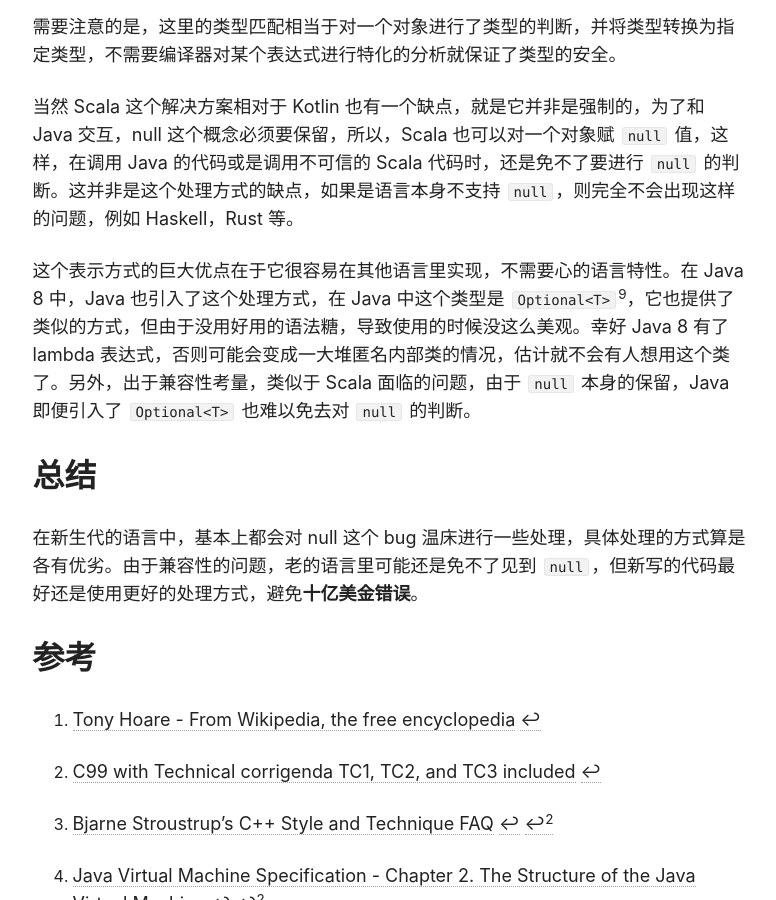
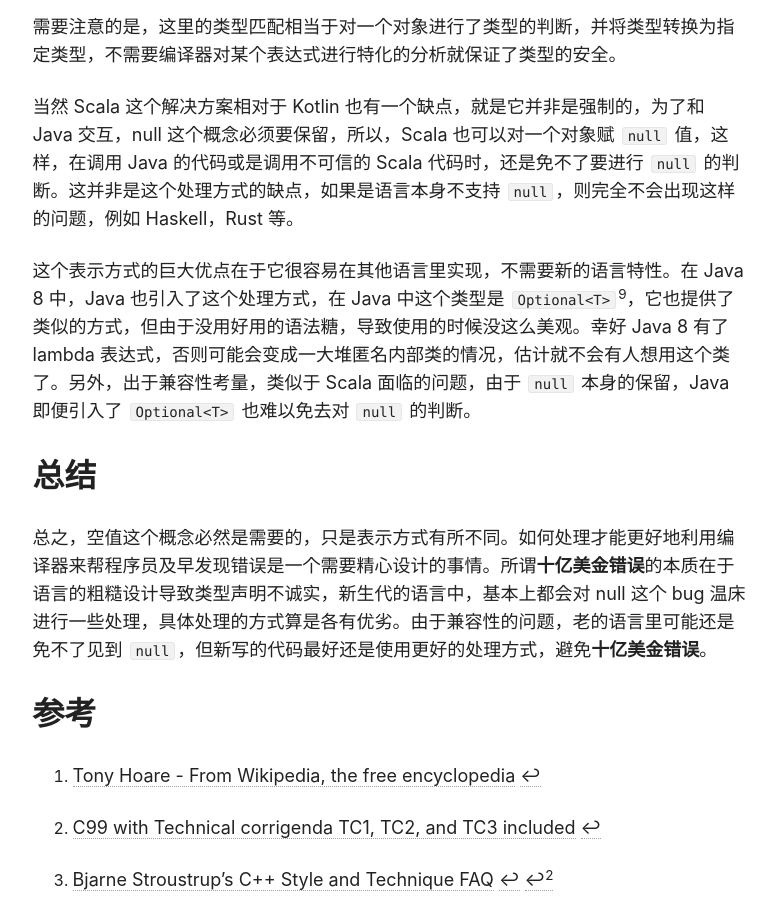
Before and after one commit to folinhuakai/folinhuakai.github.io, a Jekyll site: the page built from _posts/articles/2016-07-22-null-value-and-handling.md, in a window 1280 px wide and 900 px high, scrolled down 5795 px. Shown: the whole window, without its empty margins (347-1123 px from the left). Built offline with Jekyll 4.4.1, drawn with Linux system fonts in a browser that asks for light colours; nearby versions of some CDN libraries; comment, search, counter and statistics services are not loaded; some of the changed text lies outside the part shown.

Commit message:
update 2016-07-22 null value

```diff
--- a/_posts/articles/2016-07-22-null-value-and-handling.md
+++ b/_posts/articles/2016-07-22-null-value-and-handling.md
@@ -47,7 +47,7 @@
 
 至于 Python 这边，就比 Java 要好点，因为 Python 是动态类型的语言，所以不用考虑搞什么特殊值来表示 null，直接用一个特殊的类的对象来表示就可以了，只要大家约定好，都用一个类型的一个值来表示 null，就可以对一个名称的引用情况进行判断。在 Python 中，表示 null 的对象就是 `NoneType` 的 `None`。这种处理会比 Java 在概念上纯粹一些。
 
-以上说的这几个语言用各自的方式表示了 null，但都没有解决所谓的**十亿美金错误**，因为你并不知道一个东西到底是一个具体的对象还是一个 null 值。一个函数说它会返回一个 `String` 类型的对象，这是真的吗？不一定，它可能返回一个 `null`，这就导致每一次使用的时候都要小心翼翼地对其进行判断，否则很有可能就会在运行的时候发生错误，这是一个非常糟糕的事情。
+以上说的这几个语言用各自的方式表示了 null，但都没有解决所谓的**十亿美金错误**，所谓**十亿美金错误**的本质在于语言的粗糙设计导致类型声明不诚实。因为你并不知道一个东西到底是一个具体的对象还是一个 null 值。一个函数说它会返回一个 `String` 类型的对象，这是真的吗？不一定，它可能返回一个 `null`，这就导致每一次使用的时候都要小心翼翼地对其进行判断，否则很有可能就会在运行的时候发生错误，这是一个非常糟糕的事情。
 
 ## 使用可空类型
 
@@ -171,12 +171,12 @@
 
 当然 Scala 这个解决方案相对于 Kotlin 也有一个缺点，就是它并非是强制的，为了和 Java 交互，null 这个概念必须要保留，所以，Scala 也可以对一个对象赋 `null` 值，这样，在调用 Java 的代码或是调用不可信的 Scala 代码时，还是免不了要进行 `null` 的判断。这并非是这个处理方式的缺点，如果是语言本身不支持 `null`，则完全不会出现这样的问题，例如 Haskell，Rust 等。
 
-这个表示方式的巨大优点在于它很容易在其他语言里实现，不需要心的语言特性。在 Java 8 中，Java 也引入了这个处理方式，在 Java 中这个类型是 `Optional<T>`[^java-ref-optional]，它也提供了类似的方式，但由于没用好用的语法糖，导致使用的时候没这么美观。幸好 Java 8 有了 lambda 表达式，否则可能会变成一大堆匿名内部类的情况，估计就不会有人想用这个类了。另外，出于兼容性考量，类似于 Scala 面临的问题，由于 `null` 本身的保留，Java 即便引入了 `Optional<T>` 也难以免去对 `null` 的判断。
+这个表示方式的巨大优点在于它很容易在其他语言里实现，不需要新的语言特性。在 Java 8 中，Java 也引入了这个处理方式，在 Java 中这个类型是 `Optional<T>`[^java-ref-optional]，它也提供了类似的方式，但由于没用好用的语法糖，导致使用的时候没这么美观。幸好 Java 8 有了 lambda 表达式，否则可能会变成一大堆匿名内部类的情况，估计就不会有人想用这个类了。另外，出于兼容性考量，类似于 Scala 面临的问题，由于 `null` 本身的保留，Java 即便引入了 `Optional<T>` 也难以免去对 `null` 的判断。
 
 [^java-ref-optional]: [JavaSE 8 References - Optional](https://docs.oracle.com/javase/8/docs/api/java/util/Optional.html)
 
 ## 总结
 
-在新生代的语言中，基本上都会对 null 这个 bug 温床进行一些处理，具体处理的方式算是各有优劣。由于兼容性的问题，老的语言里可能还是免不了见到 `null`，但新写的代码最好还是使用更好的处理方式，避免**十亿美金错误**。
+总之，空值这个概念必然是需要的，只是表示方式有所不同。如何处理才能更好地利用编译器来帮程序员及早发现错误是一个需要精心设计的事情。所谓**十亿美金错误**的本质在于语言的粗糙设计导致类型声明不诚实，新生代的语言中，基本上都会对 null 这个 bug 温床进行一些处理，具体处理的方式算是各有优劣。由于兼容性的问题，老的语言里可能还是免不了见到 `null`，但新写的代码最好还是使用更好的处理方式，避免**十亿美金错误**。
 
 ## 参考
```
Also changed, not shown: other parts of _posts/articles/2016-07-22-null-value-and-handling.md (+1 -1 lines).
